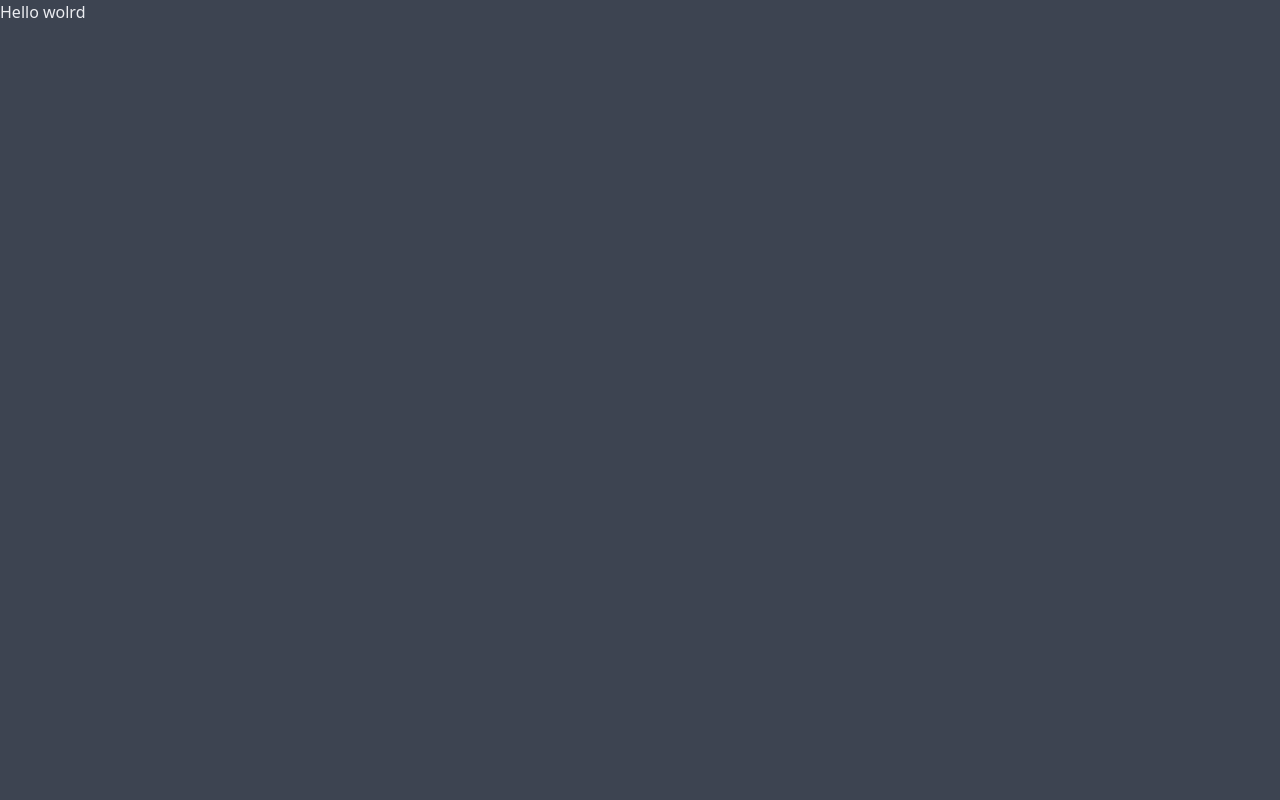
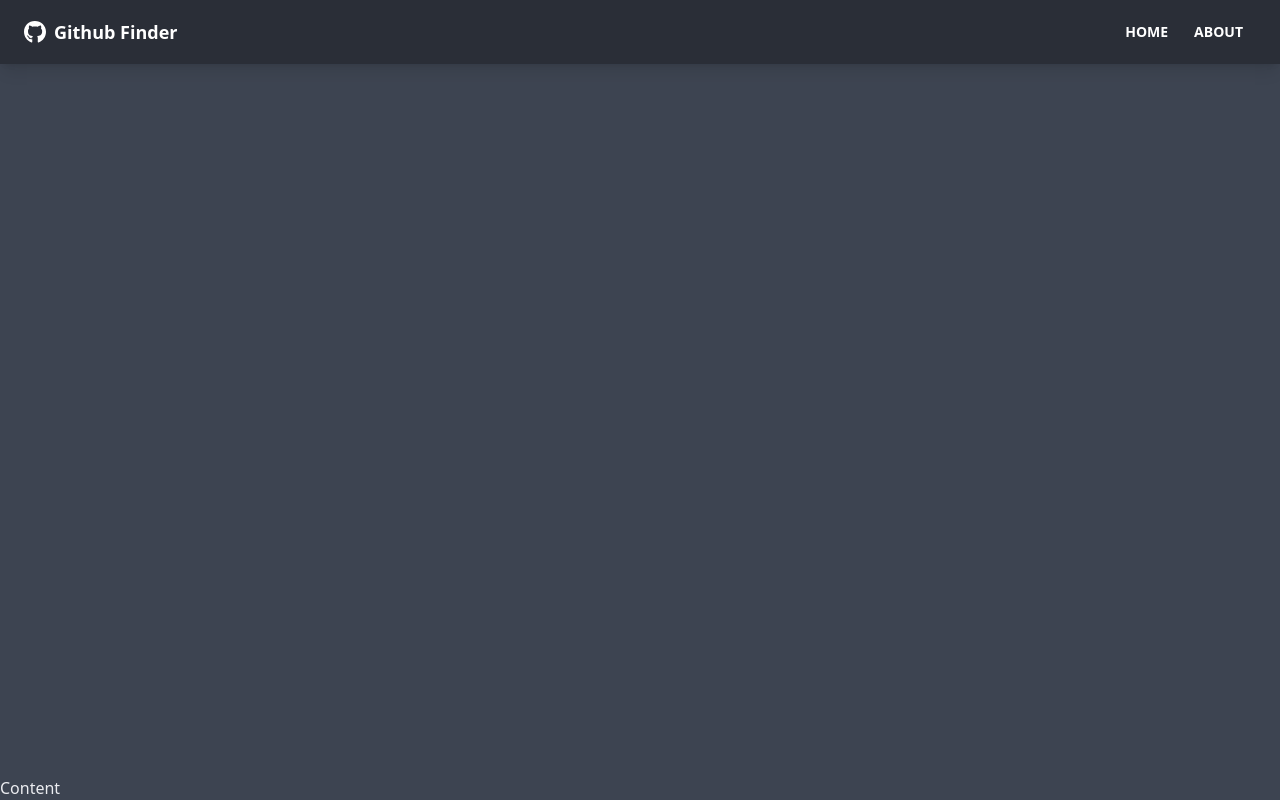
Before and after one commit to Tskxe33/Github-Finder, a React (Create React App) app: page / in a window 1280 px wide. Built offline with nearby package versions, Linux system fonts and the light colour scheme.

Commit message:
Created Navbar component

```diff
--- a/src/App.js
+++ b/src/App.js
@@ -1,8 +1,14 @@
+import { BrowserRouter as Router, Routes, Route } from "react-router-dom";
+import Navbar from "./components/layout/Navbar";
 function App() {
   return (
-    <div>
-      <h1> Hello wolrd</h1>
-    </div>
+    <Router>
+      <div className="flex flex-col justify-between h-screen">
+        <Navbar />
+
+        <main>Content</main>
+      </div>
+    </Router>
   );
 }
 
--- /dev/null
+++ b/src/components/layout/Navbar.jsx
@@ -0,0 +1,38 @@
+import { FaGithub } from "react-icons/fa";
+import { Link } from "react-router-dom";
+import PropTypes from "prop-types";
+
+const Navbar = ({ title }) => {
+  return (
+    <nav className="navbar mb-12 shadow-lg bg-neutral text-neutral-content">
+      <div className="container mx-auto">
+        <div className="flex-none px-2 mx-2">
+          <FaGithub className="inline pr-2 text-3xl" />
+          <Link to="/" className="text-lg font-bold align-middle">
+            {title}
+          </Link>
+        </div>
+
+        <div className="flex-1 px-2 mx-2">
+          <div className="flex justify-end">
+            <Link to="/" className="btn btn-ghost btn-sm rounded-btn">
+              Home
+            </Link>
+            <Link to="/about" className="btn btn-ghost btn-sm rounded-btn">
+              About
+            </Link>
+          </div>
+        </div>
+      </div>
+    </nav>
+  );
+};
+
+Navbar.defaultProps = {
+  title: "Github Finder",
+};
+
+Navbar.propTypes = {
+  title: PropTypes.string,
+};
+export default Navbar;
```
